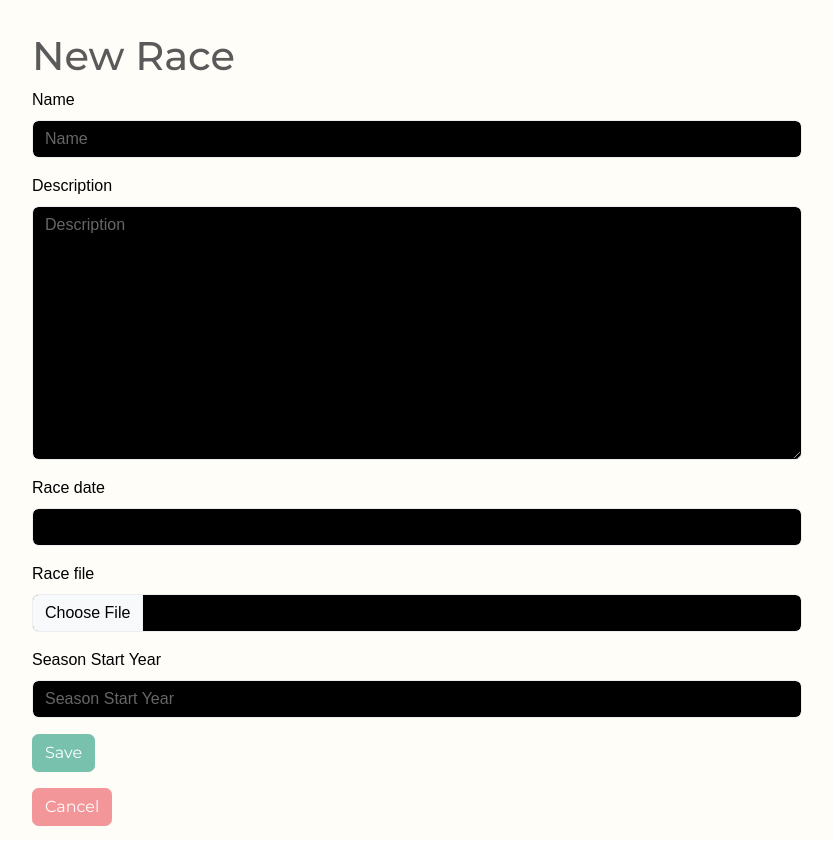
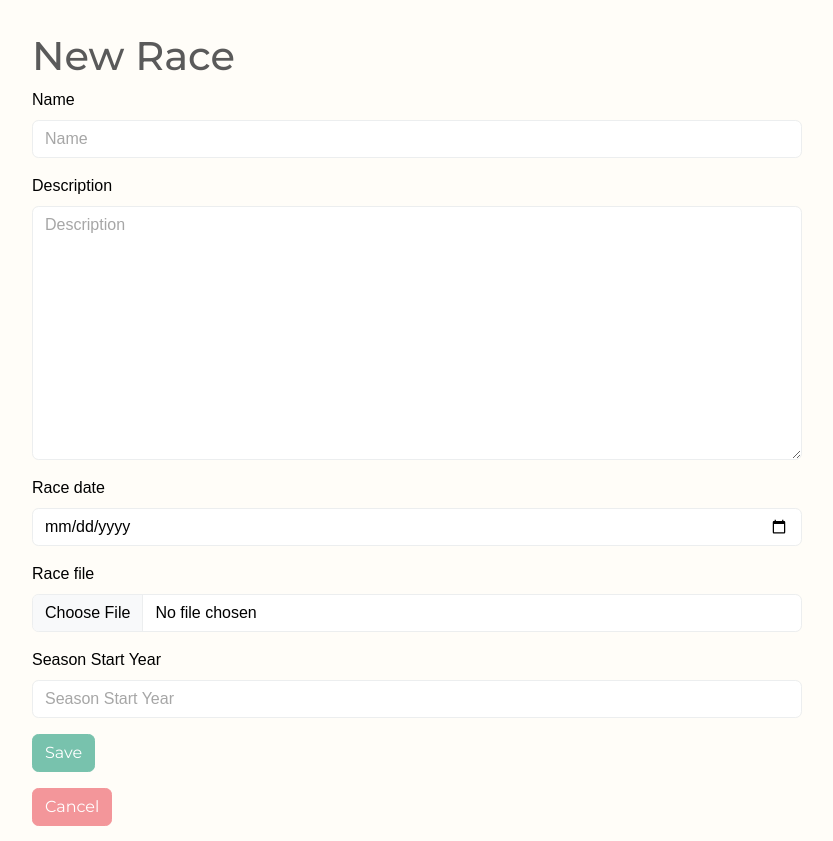
Before and after one commit to lukasz-pudlo/southbyfive, a Django app: page /races/race/new/ in a window 1280 px wide. Shown: the part 69-910 px from the top of the page, without its empty margins (223-1056 px from the left). Run offline with Django 4.2, Linux system fonts and the light colour scheme; the visitor is signed in with stand-in values (Sample User, id 1); data that the repository does not hold is empty; some libraries are stand-ins or nearby versions.

Commit message:
Change background colour of input fields in add race form

```diff
--- a/sx5_project/static/css/custom.css
+++ b/sx5_project/static/css/custom.css
@@ -433,3 +433,7 @@
 .custom-tooltip .tooltip-arrow::before {
     background-color: #333333 !important;
 }
+
+.form-control {
+    background-color: white !important;
+}
```
